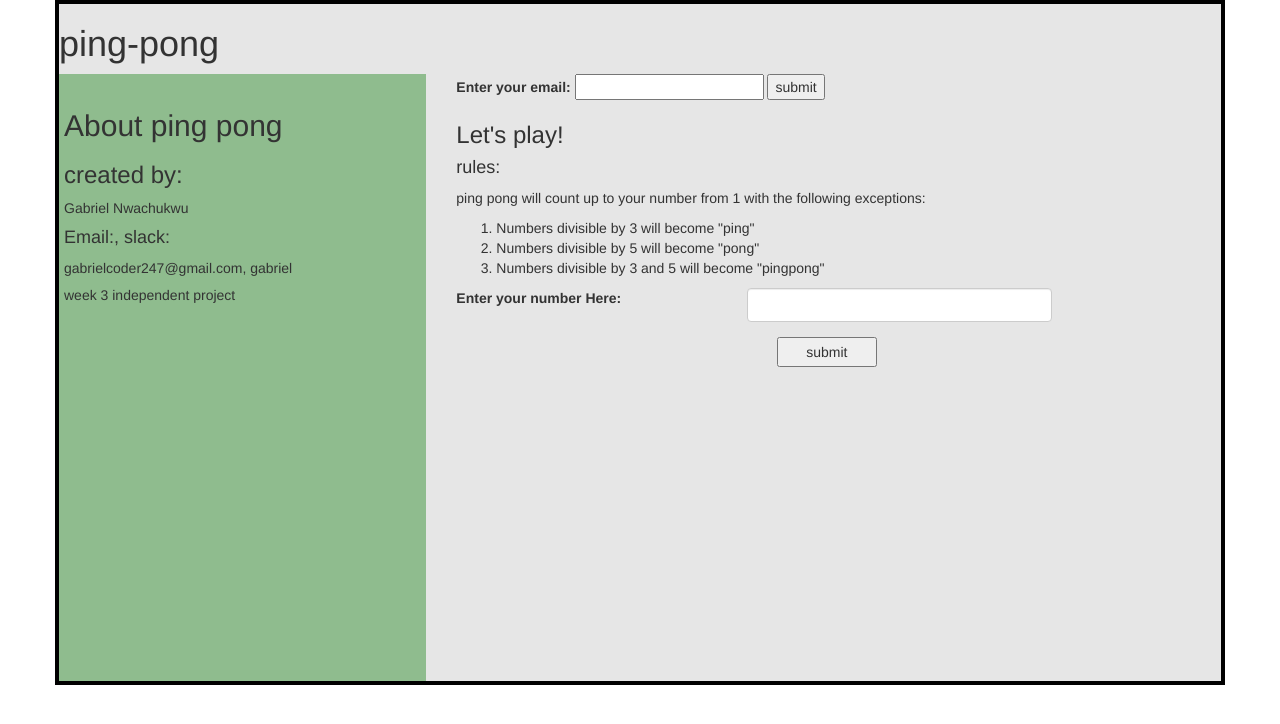
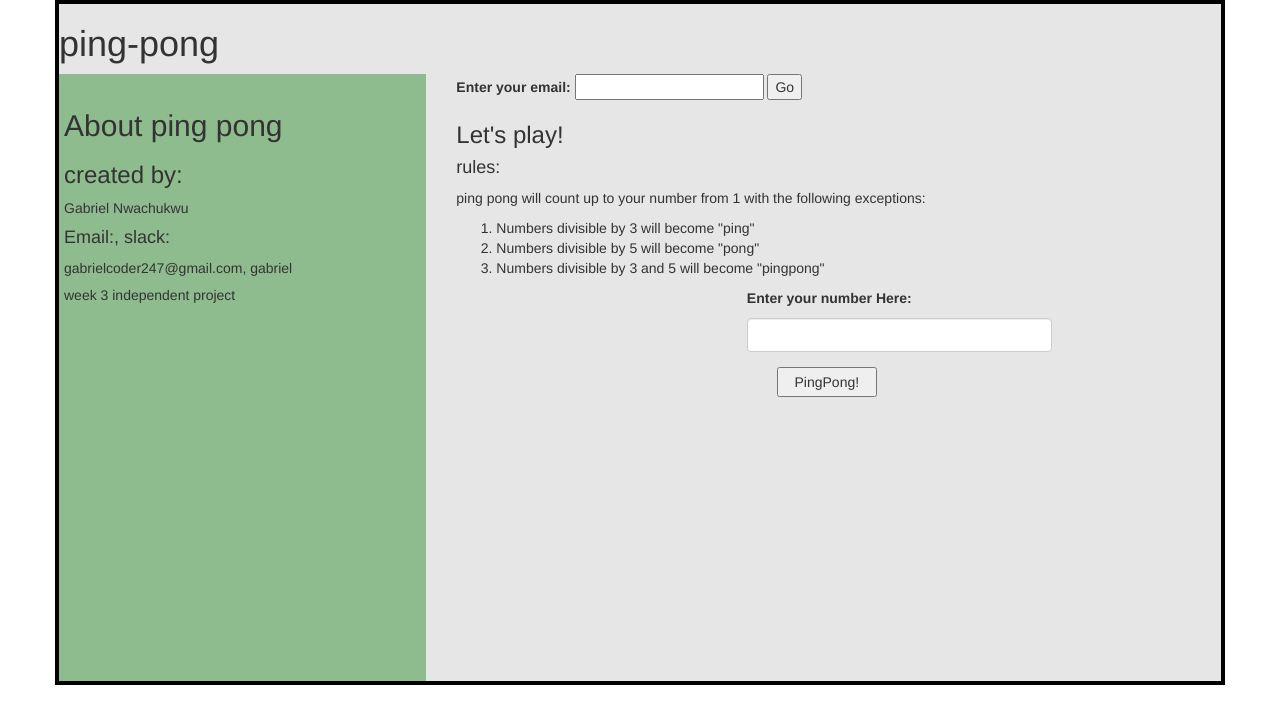
Before and after one commit to gabrielcoder247/ping-pong, a plain HTML site: page index.html in a window 1280 px wide. Drawn offline with nearby package versions, Linux system fonts and the light colour scheme; a script that the page names is missing.

Commit message:
add summit button

```diff
--- a/css/styles.css
+++ b/css/styles.css
@@ -37,5 +37,9 @@
   padding-left: 5px;
   padding-right: 5px;
   padding-bottom: 100%;
+}
+.img{
+  background-image:url("../images/balls.png");
+
 
 }
--- a/index.html
+++ b/index.html
@@ -9,7 +9,6 @@
   <script src="js/jquery.js" charset="utf-8"></script>
   <script src="js/bootstrap.min.js"></script>
   <script src="js/javascript.js" charset="utf-8"></script>
-
   </script>
 </head>
 
@@ -31,7 +30,7 @@
         <form id="signup">
           <label for="email">Enter your email:</label>
           <input type="text" id="email">
-        <button type="submit">submit</button>
+          <button type="submit">Go</button>
           <h3>Let's play!</h3>
           <h4>rules:</h4>
           <p>ping pong will count up to your number from 1 with the following exceptions:</p>
@@ -43,26 +42,22 @@
       </div>
       <div class="row">
         <div class="col-md-3">
-            <p><strong>Enter your number Here:</strong></p>
+
           <ul id="ulist">
-
           </ul>
         </div>
         <div class="col-md-3">
           <div class="form-horizontal">
             <div class="form-group" id="inputform">
+              <p><strong>Enter your number Here:</strong></p>
               <input type="text" id="userInput" class="form-control">
-
             </div>
-
           </div>
           <div class="col-md-6">
-              <button id="submitButton">submit</button>
-
+            <button id="submitButton">PingPong!</button>
           </div>
           </form>
         </div>
-
       </div>
     </div>
   </div>
```
Also changed, not shown: images/balls.png (added). Lines whose indentation alone changed are shown as unchanged.
